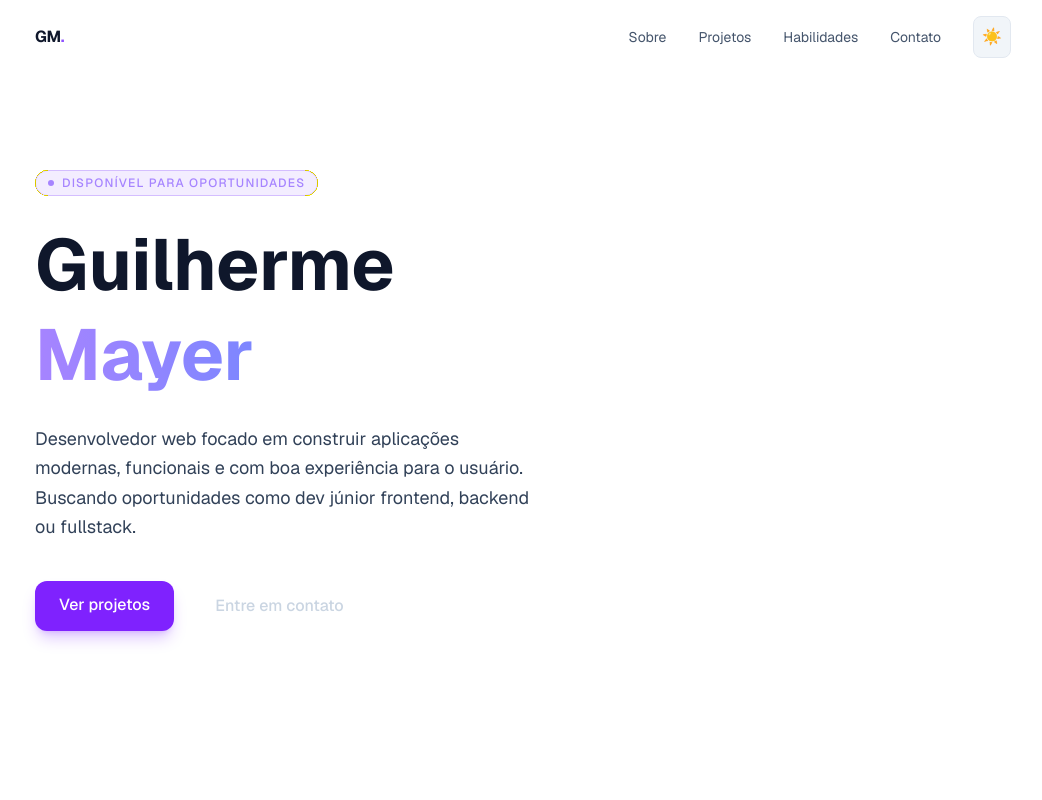
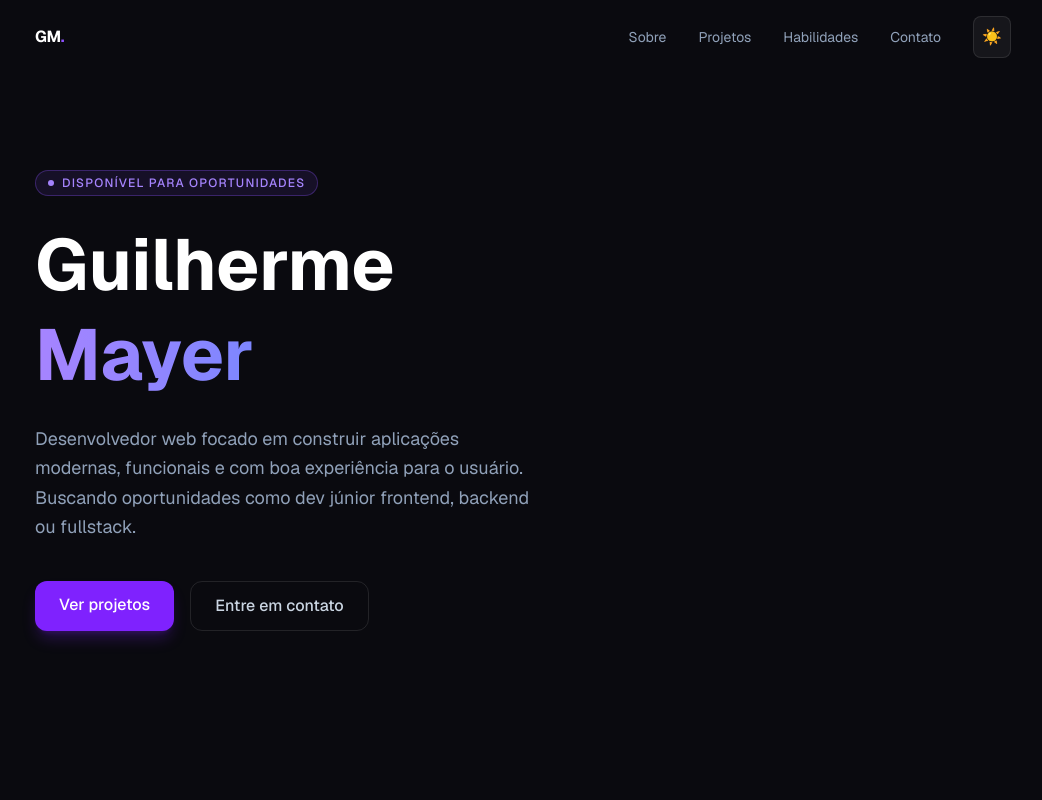
Before and after one commit to GuilhermeCM28/portfolio, a Next.js app: page / in a window 1280 px wide. Shown: the top 800 px of the page, without its empty margins (117-1159 px from the left). Built offline with nearby package versions, Linux system fonts and the light colour scheme; a web font is replaced by a local one.

Commit message:
fix: configuração do dar mode no tailwind

```diff
--- a/app/globals.css
+++ b/app/globals.css
@@ -1,5 +1,6 @@
 @import "tailwindcss";
 
+@custom-variant dark (&:where(.dark, .dark *));
 html {
   scroll-behavior: smooth;
 }
--- /dev/null
+++ b/tailwind.config.js
@@ -0,0 +1,12 @@
+/** @type {import('tailwindcss').Config} */
+module.exports = {
+  content: [
+    './app/**/*.{js,ts,jsx,tsx}',
+    './components/**/*.{js,ts,jsx,tsx}',
+  ],
+  darkMode: 'selector',
+  theme: {
+    extend: {},
+  },
+  plugins: [],
+}
```
